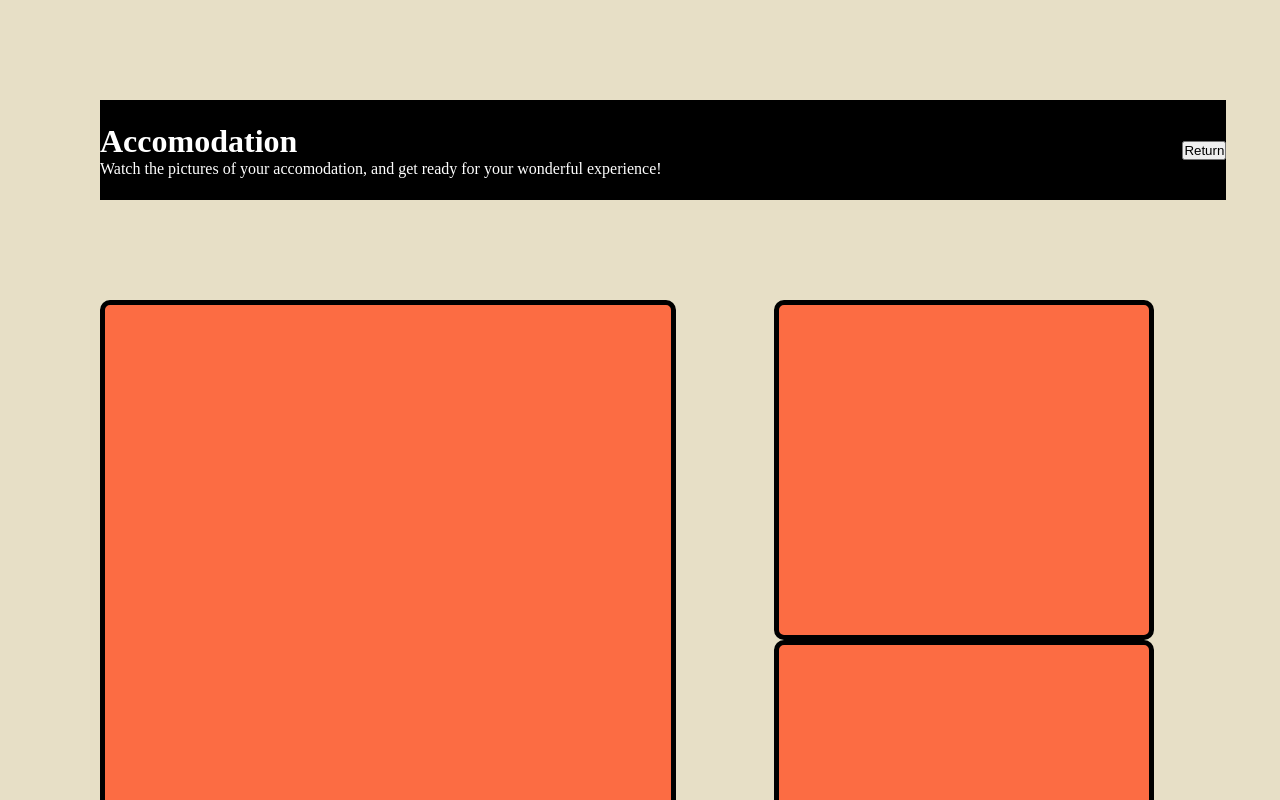
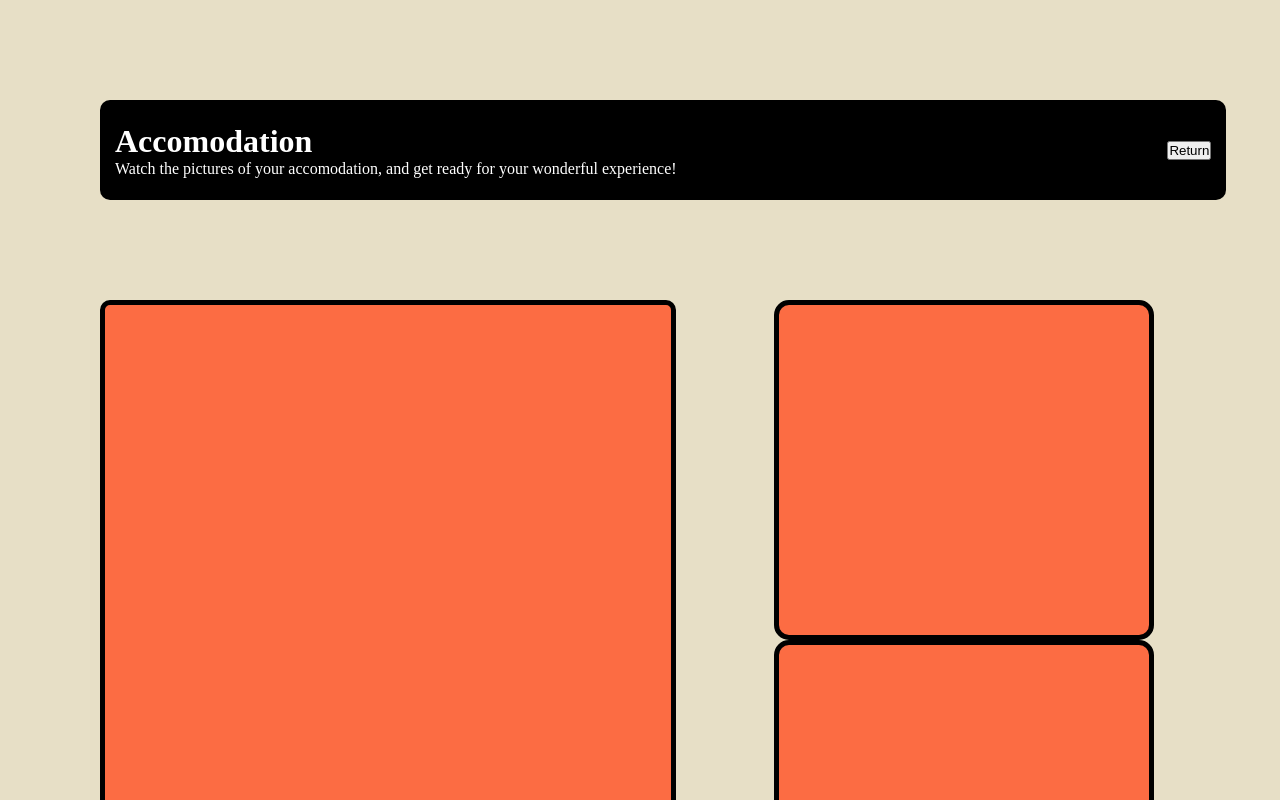
Before and after one commit to valeriodeprosperi/upra-show, a website: page index.html in a window 1280 px wide. Shown: the top 800 px of the page. Drawn offline with Linux system fonts and the light colour scheme.

Commit message:
pad cont top

```diff
--- a/src/app.scss
+++ b/src/app.scss
@@ -6,7 +6,9 @@
 body{
   background-color: #E7DFC6;
 }
-
+.item{
+  padding: 0px 15px;
+}
 .item, p{
   color: white;
 }
@@ -19,6 +21,7 @@ button{
   height: 100px;
   margin: 100px 100px;
   background-color: black;
+  border-radius: 10px;
   display: flex;
   flex-direction: row;
   align-items: center;
@@ -60,7 +63,7 @@ button{
   height:340px;
   background-color: #FC6C43;
   border: 5px solid black;
-  border-radius: 10px;
+  border-radius: 15px;
   margin:auto;
 
 }
```
Also changed, not shown: dist/app.css.
